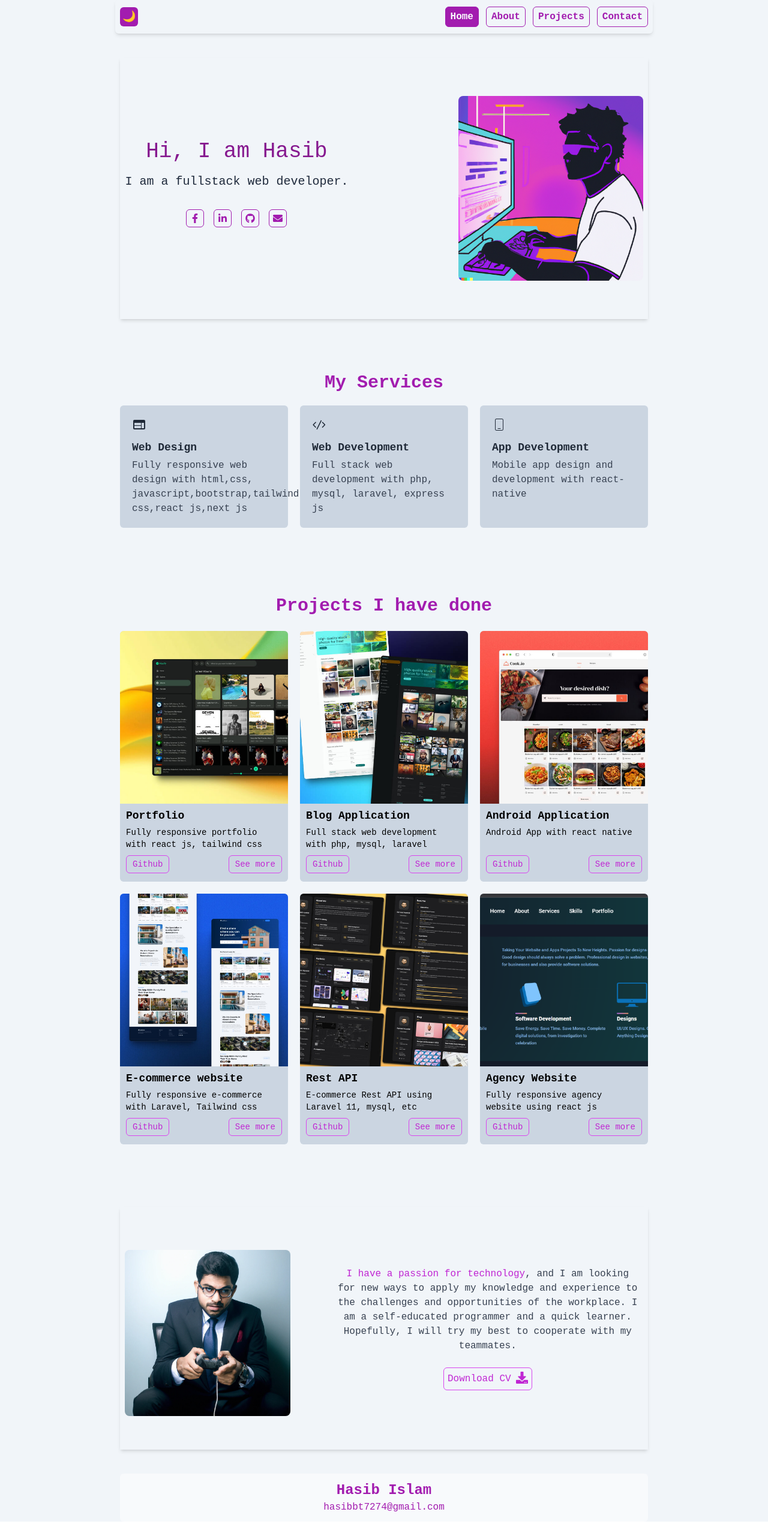
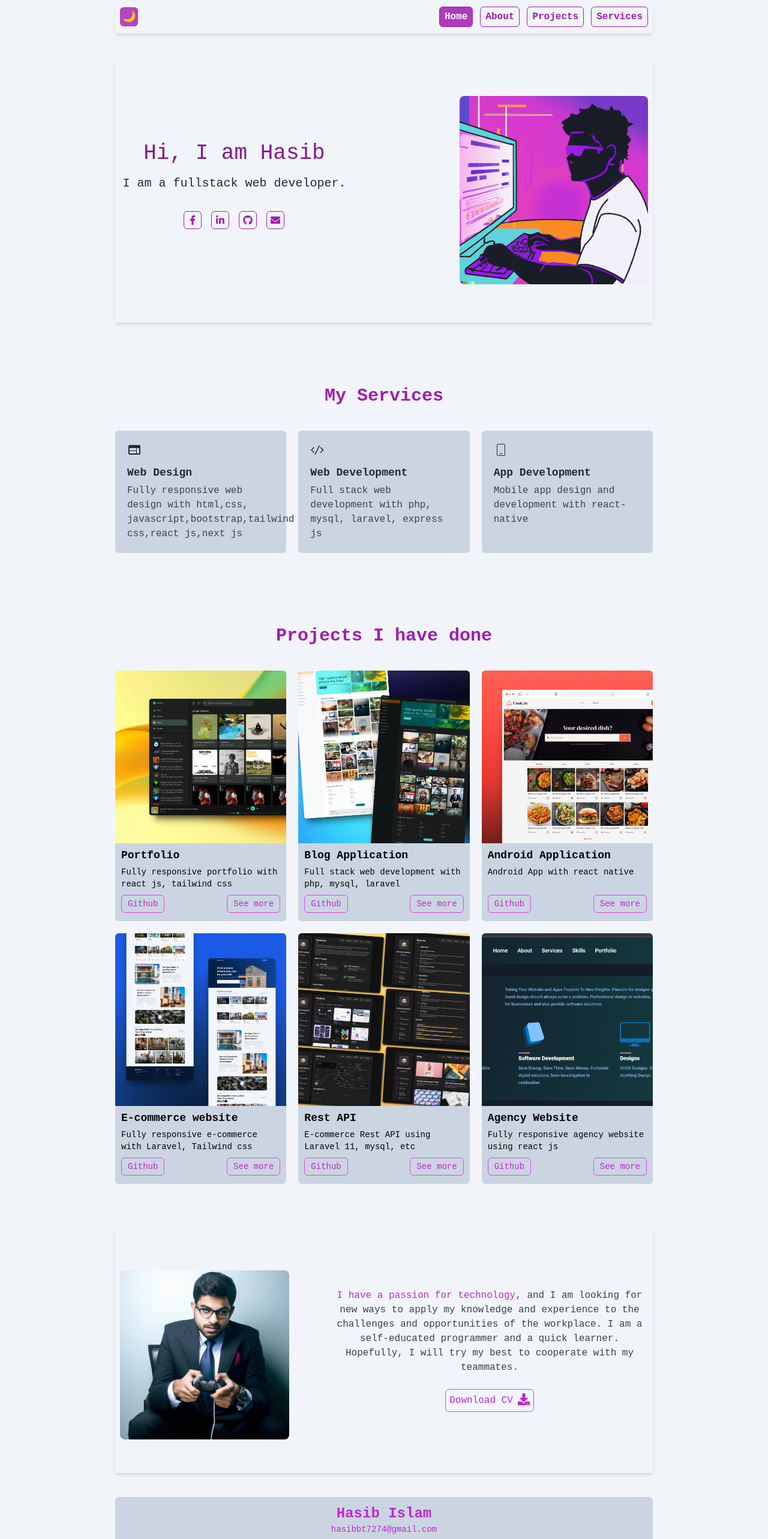
Before and after one commit to hasiboctane/portfolio_one, a React (Vite) app: page / in a window 1280 px wide. Shown: the top 2566 px of the page at 60% size. Before the commit the page ends 2537 px from the top, so only its background shows below. Built offline with nearby package versions, Linux system fonts and the light colour scheme.

Commit message:
another upgrade

```diff
--- a/src/App.jsx
+++ b/src/App.jsx
@@ -39,14 +39,14 @@ const App = () => {
                             <button
                                 type="button"
                                 onClick={handleThemeButton}
-                                className=" text-white bg-fuchsia-700 px-1 py-0.5 text-lg rounded-md"
+                                className=" text-white bg-fuchsia-700 bg-opacity-80 px-1 py-0.5 text-lg hover:bg-opacity-100 rounded-md "
                             >{theme === 'dark' ? '🌞' : '🌙'}</button>
                         </div>
                         <Navbar />
 
                     </div>
 
-                    <div className='px-2 '>
+                    <div className=' '>
                         <HeroSection />
                         <Services />
                         <ProjectSection />
--- a/src/components/About.jsx
+++ b/src/components/About.jsx
@@ -1,22 +1,20 @@
 import DownloadCV from "./DownloadCV.jsx";
-import SectionTitle from "./SectionTitle.jsx";
 
 const About = () => {
     return (
         <>
-            <div id="about" className="flex flex-col md:flex-row items-center justify-center gap-6 md:gap-0 py-14 mb-10 shadow-md px-2 mt-6 md:mt-10 ">
-                <div className='mt-6 md:mt-4 flex justify-start md:w-[40%] '>
+            <div id="about" className="flex flex-col md:flex-row items-center justify-center gap-6 md:gap-0 py-14 mb-10 shadow-md px-2 mt-3 md:mt-6 ">
+                <div className='mt-4  flex justify-start md:w-[40%] '>
                     <img src="/images/hero/dressed.png" alt="hasib octane" className=" md:w-4/5 object-center rounded-lg" />
                 </div>
                 <div className="md:w-[60%] px-2 flex flex-col items-center gap-6">
-                    {/* <SectionTitle>About me</SectionTitle> */}
                     <p className="text-md text-gray-700 dark:text-gray-200 text-center">
                         <span className="text-fuchsia-600 dark:text-fuchsia-500">I have a passion for technology</span>, and I am looking for new ways to apply my
                         knowledge and experience to the challenges and opportunities of the
                         workplace. I am a self-educated programmer and a quick learner. Hopefully,
                         I will try my best to cooperate with my teammates.
                     </p>
-                    {/* <a href="mailto:hasibbt7274@gmail.com" className="block mt-3 text-gray-600 text-md md:text-lg underline dark:text-gray-300 hover:text-purple-800 dark:hover:text-purple-400">hasibbt7274@gmail.com</a> */}
+
                     <DownloadCV />
                 </div>
 
--- a/src/components/DownloadCV.jsx
+++ b/src/components/DownloadCV.jsx
@@ -18,7 +18,7 @@ const DownloadCV = () => {
     };
     return (
         <>
-            <button onClick={handleDownload} className="text-center text-fuchsia-600 hover:text-fuchsia-100 hover:bg-fuchsia-600  border border-fuchsia-500 rounded-md px-1.5 py-1.5 dark:text-fuchsia-600 dark:hover:bg-fuchsia-700 dark:hover:text-fuchsia-100 transition duration-300">
+            <button onClick={handleDownload} className="text-center text-fuchsia-600 hover:text-fuchsia-100 hover:bg-fuchsia-600  border border-fuchsia-500 rounded-md px-1.5 py-1.5 dark:text-fuchsia-600 dark:hover:bg-fuchsia-700 dark:hover:text-fuchsia-100 dark:hover:bg-opacity-75 transition duration-300">
                 <span className='flex gap-2'>Download CV <FaDownload className="w-5 h-5" /></span>
             </button>
             {/* Alert */}
--- a/src/components/Footer.jsx
+++ b/src/components/Footer.jsx
@@ -1,9 +1,9 @@
 
 const Footer = () => {
     return (
-        <div className="p-3 bg-slate-50 dark:bg-slate-900 text-center text-fuchsia-700 dark:text-fuchsia-600 rounded-md">
-            <a href={'#hero'} className="block text-xl md:text-2xl font-semibold ">Hasib Islam</a>
-            <a href="mailto:hasibbt7274@gmail.com" className=" block ">hasibbt7274@gmail.com</a>
+        <div className="p-3 bg-slate-300 dark:bg-slate-900 text-center text-fuchsia-600 dark:text-fuchsia-500 rounded-md">
+            <a href={'#'} className="block text-xl md:text-2xl font-semibold ">Hasib Islam</a>
+            <a href="mailto:hasibbt7274@gmail.com" className=" block text-xs md:text-sm">hasibbt7274@gmail.com</a>
         </div>
     );
 }
--- a/src/components/HeroSection.jsx
+++ b/src/components/HeroSection.jsx
@@ -3,7 +3,7 @@ import SocialLinks from './SocialLinks';
 const HeroSection = () => {
     return (
         <>
-            <div id="hero" className="flex flex-col md:flex-row items-center justify-center gap-10 py-14 md:py-16 mb-10 shadow-md px-2 mt-6 md:mt-10 ">
+            <div id="hero" className="flex flex-col md:flex-row items-center justify-center gap-10 py-14 md:py-16 mb-10 shadow-md md:px-2 mt-6 md:mt-10 ">
                 <div className=" flex flex-col items-center justify-between pb-4 md:pr-10 md:w-[50%] h-full  ">
                     <h2 className="text-3xl md:text-4xl text-fuchsia-800 font-medium mb-2 md:mb-4 dark:text-fuchsia-600">Hi, I am Hasib</h2>
                     <p className="text-lg md:text-xl max-w-md mb-6 md:mb-8 text-slate-800 dark:text-fuchsia-200">I am a fullstack web developer.</p>
--- a/src/components/Navbar.jsx
+++ b/src/components/Navbar.jsx
@@ -12,7 +12,7 @@ const Navbar = () => {
         { name: 'Home', href: '#', onClick: () => setActiveItem('Home') },
         { name: 'About', href: '#about', onClick: () => setActiveItem('About') },
         { name: 'Projects', href: '#projects', onClick: () => setActiveItem('Projects') },
-        { name: 'Contact', href: '#contact', onClick: () => setActiveItem('Contact') }
+        { name: 'Services', href: '#services', onClick: () => setActiveItem('Services') }
     ]
 
     return (
@@ -26,7 +26,7 @@ const Navbar = () => {
                                     key={item.name}
                                     href={item.href}
                                     onClick={item.onClick}
-                                    className={`text-fuchsia-700 hover:bg-fuchsia-700 hover:text-slate-50 dark:hover:text-fuchsia-200 px-2 py-1 rounded-md font-semibold hover:-translate-y-1 transition duration-300 ease-in-out border border-fuchsia-700 ${activeItem === item.name ? 'bg-fuchsia-700 text-slate-50 dark:text-fuchsia-200' : ''
+                                    className={`text-fuchsia-700 hover:bg-fuchsia-700 hover:text-slate-50 dark:hover:bg-opacity-60 dark:hover:text-fuchsia-200  px-2 py-1 rounded-md font-semibold hover:-translate-y-1 transition duration-300 ease-in-out border border-fuchsia-700 ${activeItem === item.name ? 'bg-fuchsia-700 bg-opacity-85 dark:bg-opacity-70 text-slate-50 dark:text-fuchsia-200' : ''
                                         }`}
                                 >
                                     {item.name}
@@ -37,7 +37,7 @@ const Navbar = () => {
                     <div className="md:hidden">
                         <button
                             onClick={toggleMenu}
-                            className="inline-flex items-center justify-center p-2 rounded-md text-fuchsia-700 hover:text-white hover:bg-fuchsia-700 focus:outline-none focus:ring-2 focus:ring-offset-2 focus:ring-offset-fuchsia-800 focus:ring-white transition duration-300 ease-in-out"
+                            className="inline-flex items-center justify-center px-1.5 py-1.5  rounded-md text-fuchsia-700 border border-fuchsia-700 hover:text-fuchsia-200 hover:bg-fuchsia-700  transition duration-300 ease-in-out"
                         >
                             {isOpen ? <FaTimes /> : <FaBars />}
                         </button>
@@ -45,8 +45,8 @@ const Navbar = () => {
                 </div>
             </div>
             {isOpen && (
-                <div className="md:hidden">
-                    <div className="px-2 pt-2 pb-3 space-y-1 sm:px-3">
+                <div className="md:hidden relative z-10 ">
+                    <div className="px-4 py-3 space-y-2  absolute top-0 right-0 bg-slate-800 bg-opacity-85 rounded-md">
                         {menuItems.map((item) => (
                             <a
                                 key={item.name}
@@ -55,7 +55,7 @@ const Navbar = () => {
                                     item.onClick();
                                     toggleMenu();
                                 }}
-                                className={`text-fuchsia-700 hover:bg-fuchsia-700 hover:text-white block px-3 py-2 rounded-md text-base font-medium transition duration-300 ease-in-out border border-fuchsia-700 mb-2 ${activeItem === item.name ? 'bg-fuchsia-700 text-white' : ''
+                                className={`text-center text-fuchsia-600 hover:bg-fuchsia-700 hover:bg-opacity-40 hover:text-fuchsia-200 block px-2 py-1.5 rounded-md  font-semibold transition duration-300 ease-in-out border border-fuchsia-600 mb-2 ${activeItem === item.name ? 'bg-fuchsia-700 bg-opacity-60 text-white' : ''
                                     }`}
                             >
                                 {item.name}
--- a/src/components/ProjectSection.jsx
+++ b/src/components/ProjectSection.jsx
@@ -5,7 +5,7 @@ import SectionTitle from './SectionTitle'
 const ProjectSection = () => {
     return (
         <>
-            <div id="projects" className="py-16">
+            <div id="projects" className="pt-16 pb-12">
                 <SectionTitle>
                     Projects I have done
                 </SectionTitle>
--- a/src/components/SectionTitle.jsx
+++ b/src/components/SectionTitle.jsx
@@ -2,7 +2,7 @@ import React from 'react';
 
 const SectionTitle = ({ children, id }) => {
     return (
-        <h1 id={id && id} className="text-3xl text-center font-semibold mb-5 text-fuchsia-700 dark:text-fuchsia-500">{children}</h1>
+        <h1 id={id && id} className="text-3xl text-center font-semibold mb-10 text-fuchsia-700 dark:text-fuchsia-500">{children}</h1>
     );
 }
 
--- a/src/components/Services.jsx
+++ b/src/components/Services.jsx
@@ -5,7 +5,7 @@ import ServiceItem from "./ServiceItem.jsx";
 const Services = () => {
     return (
 
-        <div className="py-12">
+        <div id="services" className="pt-16 pb-14">
             <SectionTitle>
                 My Services
             </SectionTitle>
```
Also changed, not shown: 1 other file (tests, documents, lock files or other folders).
